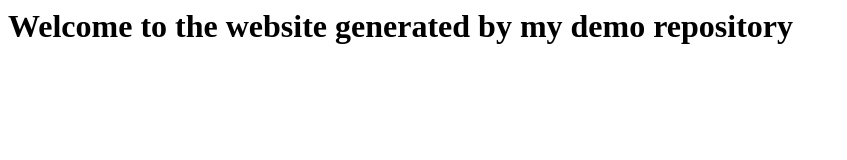
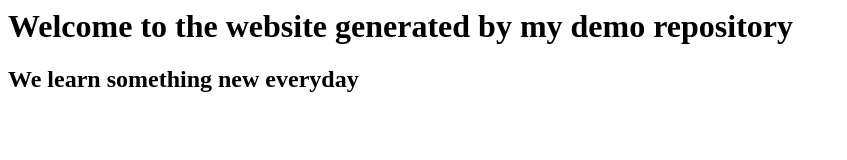
Before and after one commit to Github-Amity/Github-Amity.github.io, a website: page index.html in a window 1280 px wide. Shown: the whole page, without its empty margins (0-847 px from the left). Drawn offline with Linux system fonts and the light colour scheme.

Commit message:
Update index.html

```diff
--- a/index.html
+++ b/index.html
@@ -1 +1,2 @@
 <h1>Welcome to the website generated by my demo repository</h1>
+<h2>We learn something new everyday</h2>
```
